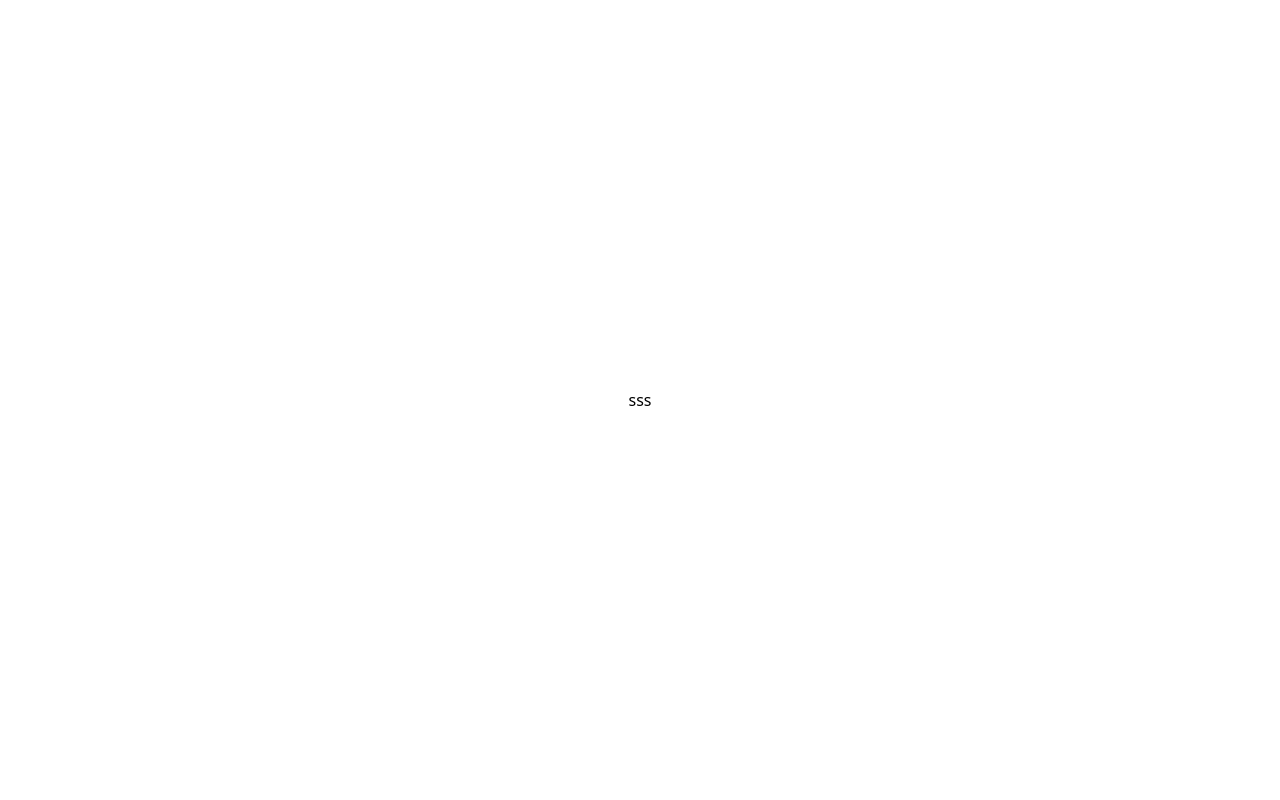
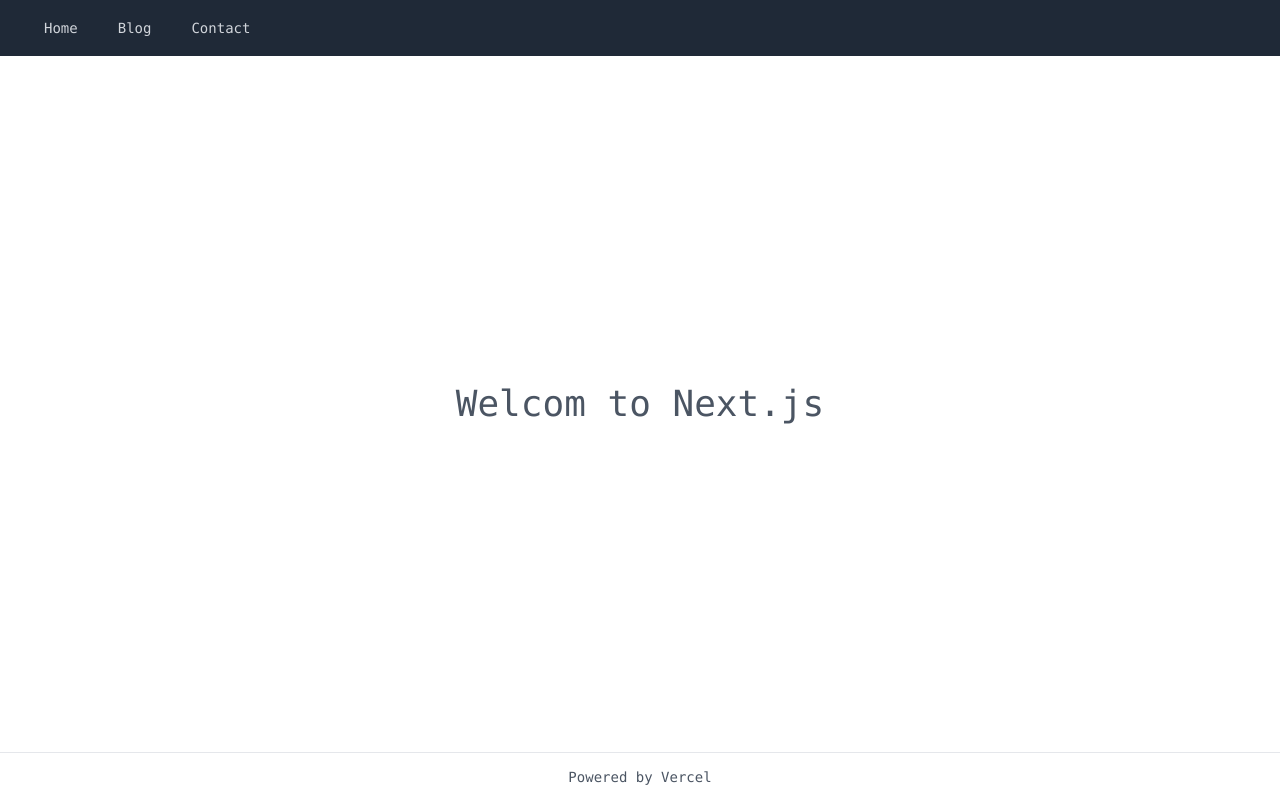
Before and after one commit to yk-graph/nextjs_hp, a Next.js app: page / in a window 1280 px wide. Built offline with nearby package versions, Linux system fonts and the light colour scheme.

Commit message:
feat: Layout page

```diff
--- /dev/null
+++ b/components/Layout.js
@@ -0,0 +1,44 @@
+import Head from 'next/head'
+import Image from 'next/image'
+import Link from 'next/link'
+
+const Layout = ({ children, title = 'HP by Next.js' }) => {
+  return (
+    <div className="flex flex-col justify-center items-center min-h-screen font-mono text-sm text-gray-600">
+      <Head>
+        <title>{title}</title>
+      </Head>
+      <header>
+        <nav className="w-screen bg-gray-800">
+          <div className="flex items-center pl-8 h-14">
+            <div className="flex space-x-4">
+              <Link href="/">
+                <a className="py-2 px-3 text-gray-300 hover:bg-gray-700 rounded">
+                  Home
+                </a>
+              </Link>
+              <Link href="/blog-page">
+                <a className="py-2 px-3 text-gray-300 hover:bg-gray-700 rounded">
+                  Blog
+                </a>
+              </Link>
+              <Link href="/contact">
+                <a className="py-2 px-3 text-gray-300 hover:bg-gray-700 rounded">
+                  Contact
+                </a>
+              </Link>
+            </div>
+          </div>
+        </nav>
+      </header>
+      <main className="flex flex-col flex-1 justify-center items-center w-screen">
+        {children}
+      </main>
+      <footer className="flex justify-center items-center w-full h-12 border-t">
+        Powered by Vercel
+      </footer>
+    </div>
+  )
+}
+
+export default Layout
--- /dev/null
+++ b/pages/blog-page.js
@@ -0,0 +1,11 @@
+import Layout from '../components/Layout'
+
+const BlogPage = () => {
+  return (
+    <Layout title="BlogPage">
+      <p className="text-4xl">BlogPage</p>
+    </Layout>
+  )
+}
+
+export default BlogPage
--- /dev/null
+++ b/pages/contact.js
@@ -0,0 +1,11 @@
+import Layout from '../components/Layout'
+
+const Contact = () => {
+  return (
+    <Layout title="Contact">
+      <p className="text-4xl">Contact</p>
+    </Layout>
+  )
+}
+
+export default Contact
--- a/pages/index.js
+++ b/pages/index.js
@@ -1,15 +1,10 @@
-import Head from 'next/head'
+import Layout from '../components/Layout'
 
 const Home = () => {
   return (
-    <div className="flex flex-col justify-center items-center py-0 px-2 min-h-screen">
-      <Head>
-        <title>Create Next App</title>
-        <meta name="description" content="Generated by create next app" />
-        <link rel="icon" href="/favicon.ico" />
-      </Head>
-      <h1>sss</h1>
-    </div>
+    <Layout title="Home">
+      <p className="text-4xl">Welcom to Next.js</p>
+    </Layout>
   )
 }
 
```
